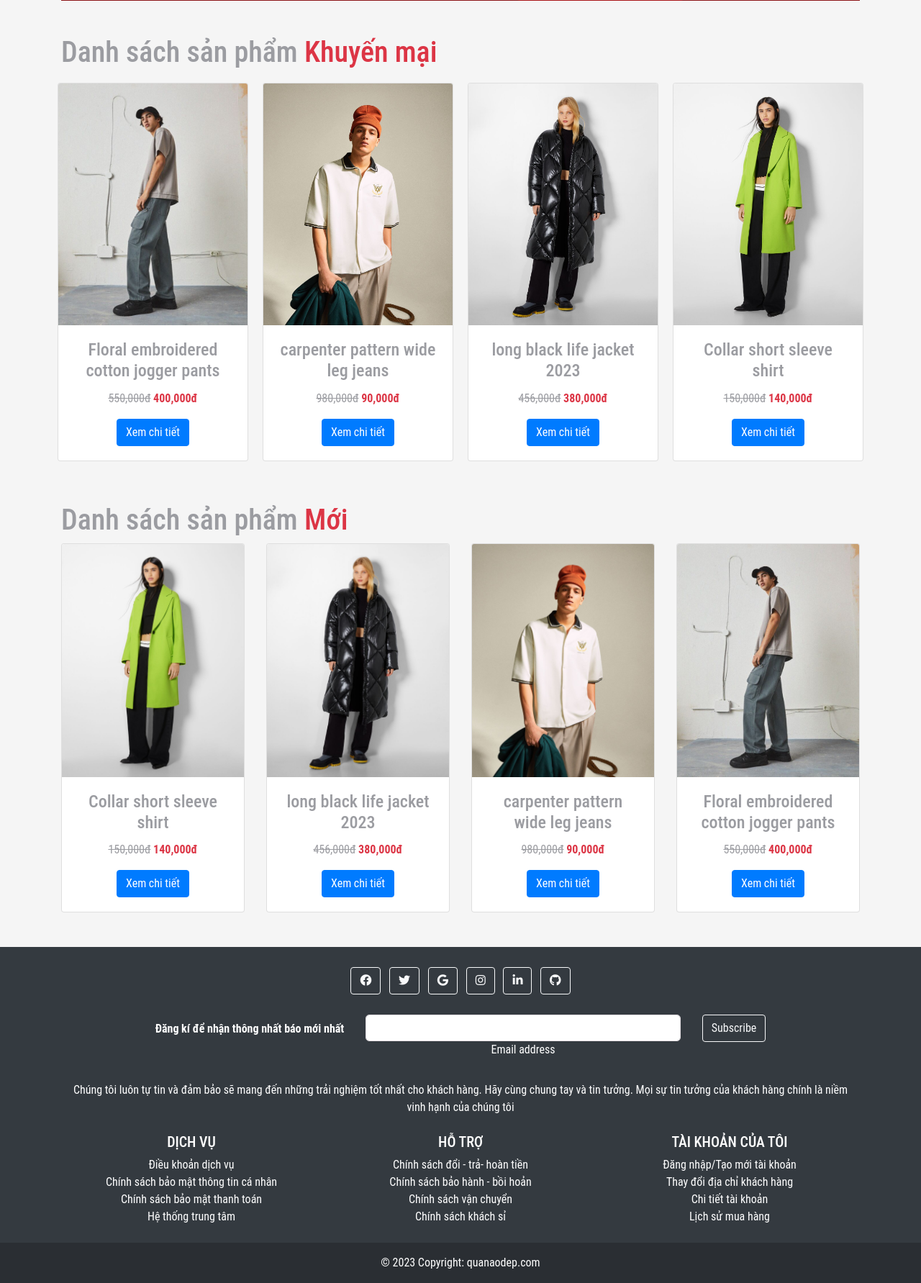
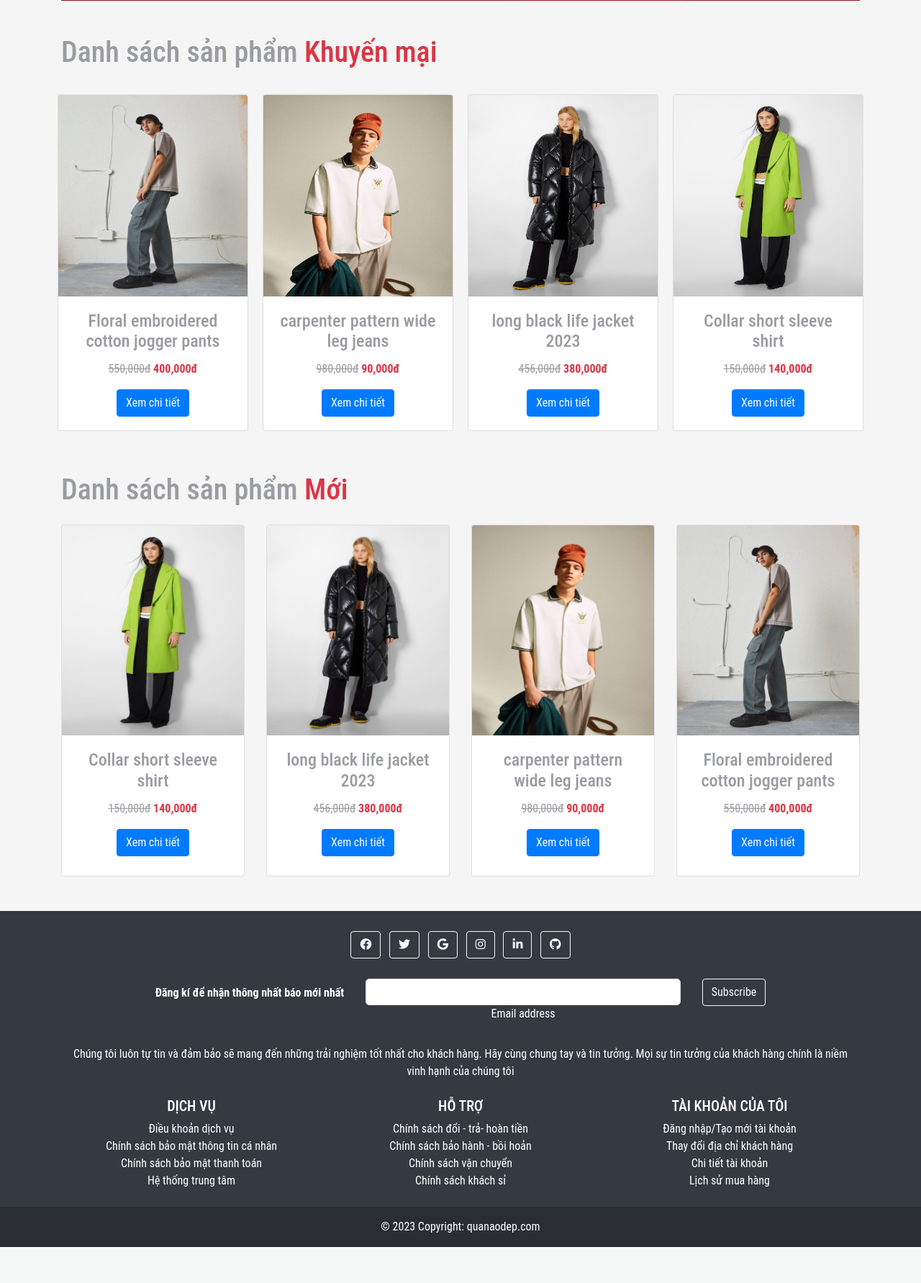
Before and after one commit to dochien0204/PHP_BTL, a PHP site: page /PHP_BTL/ in a window 1280 px wide. Shown: the part 644-2427 px from the top of the page at 72% size. After the commit the page ends 2377 px from the top, so only its background shows below. Run offline with PHP 8.4, Linux system fonts and the light colour scheme; data comes from the database, SQL or seed files in the repository; some libraries are stand-ins or nearby versions.

Commit message:
resize image

```diff
--- a/index.php
+++ b/index.php
@@ -43,7 +43,7 @@
             </ol>
             <div class="carousel-inner center-block">
                 <div class="carousel-item active">
-                    <img class="img-fluid w-100 h-100" src="./uploads/banner-1.jpg" alt="First slide">
+                    <img class="img-fluid w-100 h-100 object-fit-cover" src="./uploads/banner-1.jpg" alt="First slide">
                 </div>
                 <div class="carousel-item">
                     <img class="img-fluid w-100 h-100" src="./uploads/banner2.jpg" alt="Second slide">
@@ -64,9 +64,10 @@
         <h1 class="mt-5">Danh sách sản phẩm<span class="label label-default text-danger"> Khuyến mại</span></h1>
         <div class="row">
             <?php foreach ($pro_sale as $key => $value): ?>
-            <div class="col-lg-3" style="padding:10px;">
-                <div class="card text-center">
-                    <img class="card-img-top" src="uploads/<?php echo $value['image'] ?>" alt="Card image cap">
+            <div class="col-lg-3 mt-3" style="padding:10px; height:488.7px;">
+                <div class="card text-center" style="height: 100%">
+                    <img class="card-img-top object-fit-cover" style="height: 60%"
+                        src="uploads/<?php echo $value['image'] ?>" alt="Card image cap">
                     <div class="card-body">
                         <h4 class="card-title"><?php echo $value['name'] ?></h4>
                         <p class="card-text">
@@ -92,10 +93,10 @@
         <div class="row">
 
             <?php foreach ($pro_new as $key => $value): ?>
-            <div class="col-lg-3">
-                <div class="card text-center">
-                    <img class="card-img-top bg-image hover-zoom" src="uploads/<?php echo $value['image'] ?>"
-                        alt="Card image cap">
+            <div class="col-lg-3 mt-3" style="height: 488.7px;">
+                <div class="card text-center" style="height: 100%">
+                    <img class="card-img-top bg-image hover-zoom" style="height: 60%;"
+                        src="uploads/<?php echo $value['image'] ?>" alt="Card image cap">
                     <div class="card-body">
                         <h4 class="card-title"><?php echo $value['name'] ?></h4>
                         <p class="card-text">
```
Also changed, not shown: assets/index.css (added), uploads/Screenshot from 2023-06-09 15-41-15.png (added).
